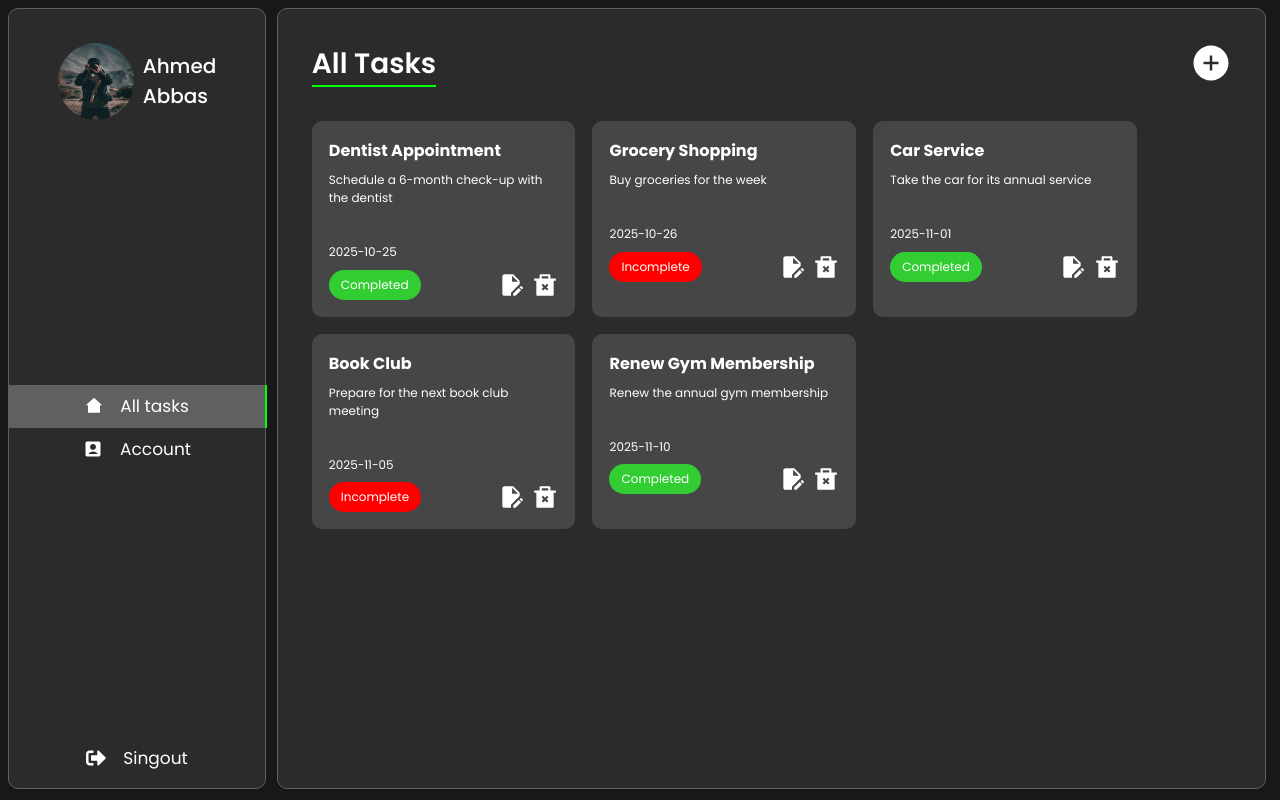
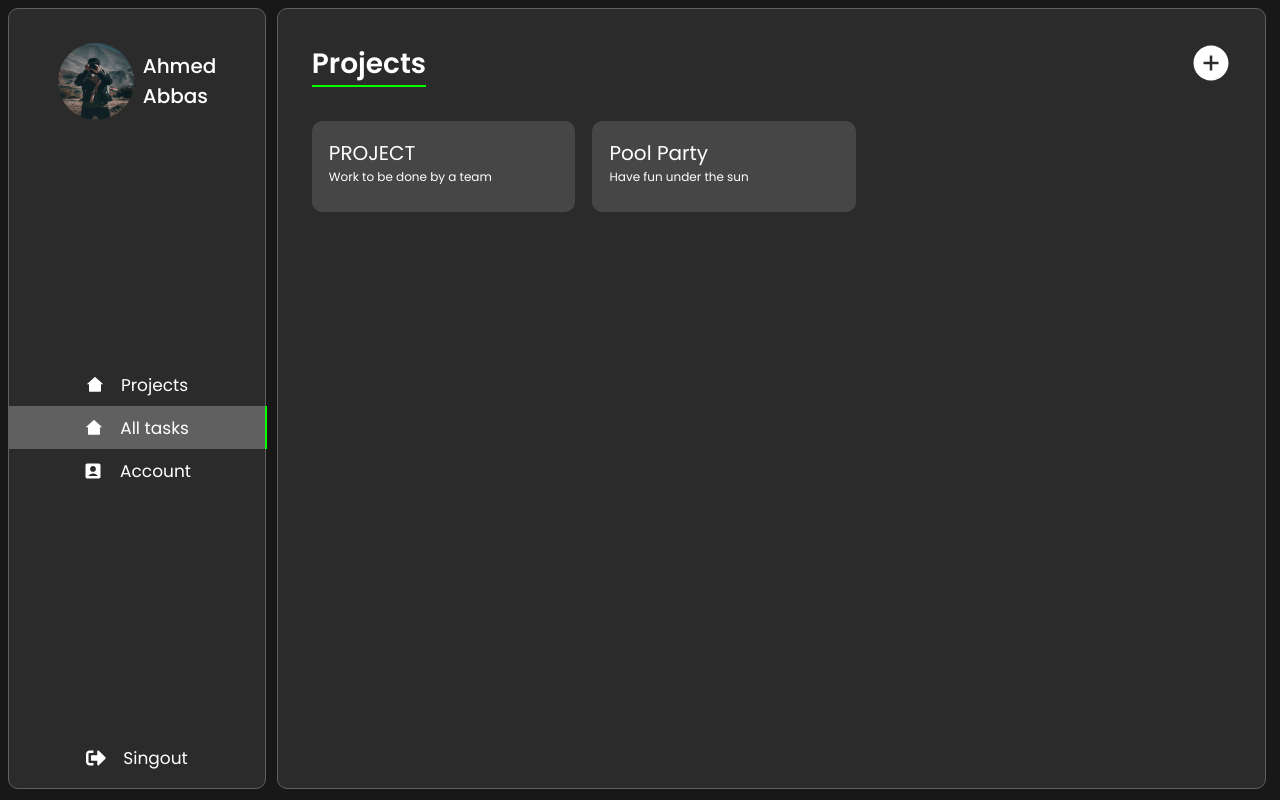
Before and after one commit to ahmeda110/project-managment-system-401, a React (Vite) app in the folder client/: page / in a window 1280 px wide. Built offline with nearby package versions, Linux system fonts and the light colour scheme; a web font is replaced by a local one.

Commit message:
Progress on projects page

```diff
--- a/client/src/App.jsx
+++ b/client/src/App.jsx
@@ -3,16 +3,23 @@ import { BrowserRouter, Routes, Route } from "react-router-dom";
 
 import Dashboard from "./components/Dashboard/Dashboard";
 import Account from "./components/Account/Account";
+import Overview from "./components/Dashboard/Overview";
 import "./App.css";
 
 function App() {
   const [activeTab, setActiveTab] = useState("All tasks");
-
+  const [activeProject, setActiveProject] = useState("");
   return (
     <BrowserRouter>
       <Routes>
         <Route
           path="/"
+          element={
+            <Overview activeTab={activeTab} setActiveTab={setActiveTab} />
+          }
+        />
+        <Route
+          path="/:projectName"
           element={
             <Dashboard activeTab={activeTab} setActiveTab={setActiveTab} />
           }
--- a/client/src/assets/styles/Dashboard.css
+++ b/client/src/assets/styles/Dashboard.css
@@ -33,6 +33,22 @@
   border-bottom: 2px solid rgb(0, 255, 0);
 }
 
+.projects-container {
+  display: flex;
+  flex-wrap: wrap;
+  row-gap: 1em;
+  column-gap: 1em;
+  margin-top: 2em;
+}
+
+.projects-container .card .title {
+  font-size: 20px;
+}
+
+.projects-container .card .description {
+  font-size: 12px;
+}
+
 .tasks-container {
   display: flex;
   flex-wrap: wrap;
@@ -41,7 +57,16 @@
   margin-top: 2em;
 }
 
-.tasks-container .card {
+.projects-container .card{
+  width: calc(100% * (1 / 4));
+  background: rgb(70, 70, 70);
+
+  padding: 1em;
+  border-radius: 10px;
+  cursor: pointer;
+}
+
+.tasks-container .card{
   width: calc(100% * (1 / 4));
   background: rgb(70, 70, 70);
 
--- /dev/null
+++ b/client/src/components/Dashboard/Overview.jsx
@@ -0,0 +1,183 @@
+import React, { useState, useEffect } from "react";
+import axios from "axios";
+import Sidebar from "../SideBar/Sidebar";
+import { AiFillPlusCircle } from "react-icons/ai";
+import { MdEditDocument } from "react-icons/md";
+import { RiDeleteBin2Fill } from "react-icons/ri";
+import { IoIosCloseCircle } from "react-icons/io";
+
+function Overview({ activeTab, setActiveTab }) {
+    const initialProjects = [
+        {
+            title: "PROJECT",
+            description: "Work to be done by a team",
+            mem_ids: ["id1", "id2"],
+        },
+        {
+            title: "Pool Party",
+            description: "Have fun under the sun",
+            mem_ids: ["id1","id3"],
+        },
+    ];
+
+    const [projects, setProjects] = useState(initialProjects);
+    const [isModalOpen, setIsModalOpen] = useState(false);
+    const [editingProject, setEditingProject] = useState(null);
+    const [isAddingProject, setIsAddingProject] = useState(false);
+
+    const [isSideMenuOpen, setIsSideMenuOpen] = useState(false);
+    const [selectedProject, setSelectedProject] = useState(null);
+
+    const handleProjectUpdate = (updatedProject) => {
+        if (isAddingProject) {
+          // Handle adding a new project
+          setpProjects([...projects, { ...updatedProject, status: false }]);
+        } else {
+          // Handle updating an existing Project
+          const newProjects = projects.map((project, idx) =>
+            idx === updatedProject.index ? { ...project, ...updatedProject } : project
+          );
+          setProjects(newProjects);
+        }
+        closeModal();
+    };
+
+    const handleAddProjectClick = () => {
+        setIsModalOpen(true);
+        setIsAddingProject(true);
+        setEditingProject({
+          title: "",
+          description: "",
+          index: projects.length,
+        });
+    };
+
+    const closeModal = () => {
+        setIsModalOpen(false);
+        setEditingProject(null);
+        setIsAddingProject(false); // Reset the adding task flag
+    };
+
+    const handleProjectClick = (project) => {
+        setSelectedProject(project);
+        setIsSideMenuOpen(true);
+      };
+
+    return(
+    <>
+        <div className="dashboard-container">
+            <Sidebar
+            className="sidebar-container"
+            activeTab={activeTab}
+            setActiveTab={setActiveTab}
+            />
+            <div className="content-container">
+            <div className="content-header">
+                <div className="title">Projects</div>
+                <AiFillPlusCircle
+                size={40}
+                style={{ cursor: "pointer" }}
+                onClick={handleAddProjectClick}
+                />
+            </div>
+            <div className="projects-container">
+                {projects.map((project, index) => (
+                <div
+                    className="card"
+                    key={index}
+                    onClick={() => handleProjectClick(project)}
+                >
+                    <div className="title">{project.title}</div>
+                    <div className="description">{project.description}</div>
+                    <div className="card-action-section">
+
+                    </div>
+                </div>
+                ))}
+            </div>
+            </div>
+        </div>
+
+            {isModalOpen && (
+            <Modal
+            project={editingProject}
+            onUpdate={handleProjectUpdate}
+            onClose={closeModal}
+            isAdding={isAddingProject}
+            />
+        )}
+    </>
+    );
+
+    function Modal({ project, onUpdate, onClose, isAdding }) {
+        const [title, setTitle] = useState(project?.title || "");
+        const [description, setDescription] = useState(project?.description || "");
+        const [members, setMembers] = useState(project?.members || []);
+        const addMember = (newMember) => {
+            setMembers([...members, newMember]);
+          };
+
+        const handleSubmit = (e) => {
+          e.preventDefault();
+          const projectData = { title, description, members, index: project?.index };
+          onUpdate(projectData);
+        };
+
+
+        return (
+          <div className="modal-overlay">
+            <div className="modal-content">
+              <div className="modal-header">
+                <span className="modal-title">
+                  {isAdding ? "Add project" : "Edit project"}
+                </span>
+                <button onClick={onClose} className="close-button">
+                  <IoIosCloseCircle size={30} />
+                </button>
+              </div>
+              <form onSubmit={handleSubmit} className="modal-form">
+                <div>
+                  <label htmlFor="title">Title</label>
+                  <input
+                    id="title"
+                    type="text"
+                    value={title}
+                    onChange={(e) => setTitle(e.target.value)}
+                  />
+                </div>
+                <div>
+                  <label htmlFor="description">Description</label>
+                  <textarea
+                    id="description"
+                    value={description}
+                    onChange={(e) => setDescription(e.target.value)}
+                  />
+                </div>
+                <div>
+                  <label htmlFor="due">Due Date</label>
+                  <input
+                    id="due"
+                    type="date"
+                    value={due}
+                    onChange={(e) => setDue(e.target.value)}
+                  />
+                </div>
+
+                <button type="submit" className="modal-submit-button">
+                  {isAdding ? "Add project" : "Update project"}
+                </button>
+                <button
+                  type="button"
+                  onClick={onClose}
+                  className="modal-cancel-button"
+                >
+                  Cancel
+                </button>
+              </form>
+            </div>
+          </div>
+        );
+      }
+}
+
+export default Overview
--- a/client/src/components/SideBar/Sidebar.jsx
+++ b/client/src/components/SideBar/Sidebar.jsx
@@ -12,7 +12,8 @@ import "../../assets/styles/Sidebar.css";
 
 function Sidebar({ activeTab, setActiveTab }) {
   const navigationItems = {
-    "All tasks": { icon: <RiHome2Fill size={18} />, link: "/" },
+    "Projects": { icon: <RiHome2Fill size={18} />, link: "/"},
+    "All tasks": { icon: <RiHome2Fill size={18} />, link: "/:projectName" },
     Account: { icon: <RiAccountBoxFill size={20} />, link: "/account" },
   };
 
@@ -35,7 +36,12 @@ function Sidebar({ activeTab, setActiveTab }) {
             className={`navigation-item ${activeTab == val ? "active" : ""}`}
             onClick={() => {
               setActiveTab(val);
-              navigate(navigationItems[val].link);
+              if(val === "All tasks") {
+                // Navigate to the dynamic project route
+                navigate(navigationItems[val].link.replace(":projectName", "your_project_name")); // change your_project_name to dynamic variables
+              } else {
+                navigate(navigationItems[val].link);
+              }
             }}
           >
             {navigationItems[val].icon}
```
